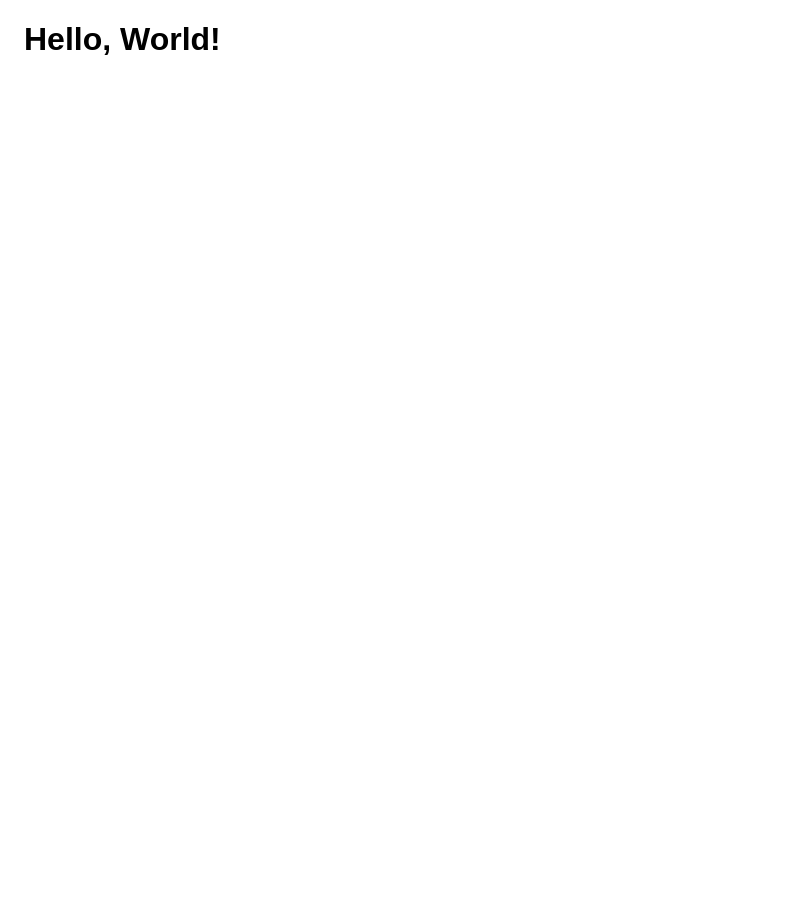
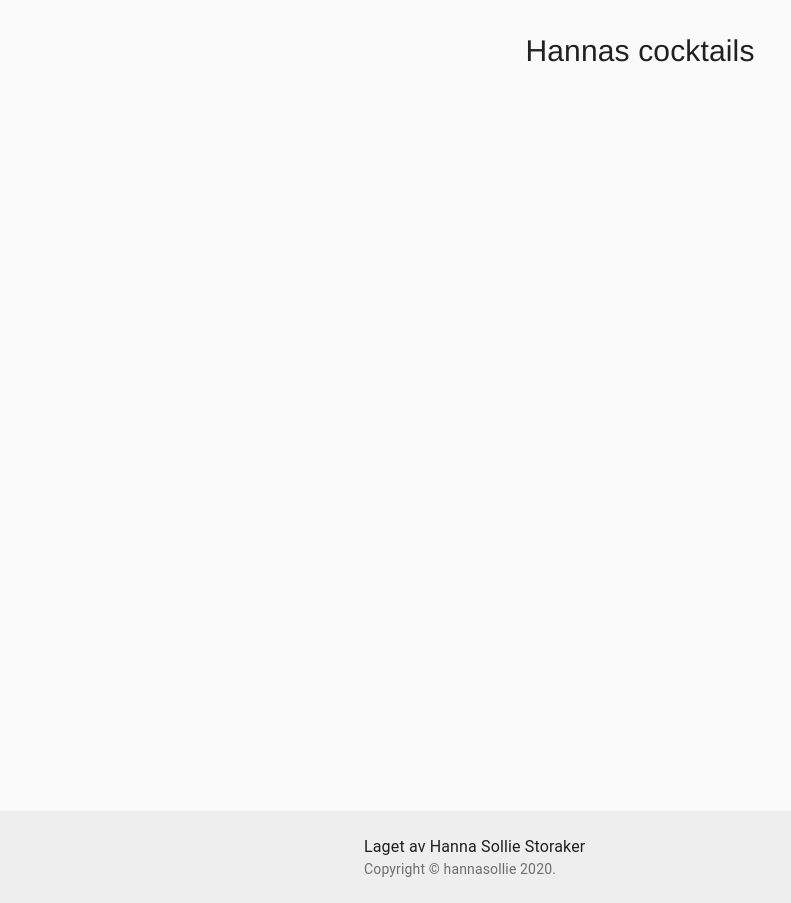
Before and after one commit to hannasollie/Cocktails, a React app: page / in a window 1280 px wide. Shown: the whole page, without its empty margins (0-791 px from the left). Before the commit the page ends 800 px from the top, so only its background shows below. Built offline with nearby package versions, Linux system fonts and the light colour scheme.

Commit message:
its a start

```diff
--- a/src/App.css
+++ b/src/App.css
@@ -1,4 +1,6 @@
 .App {
   margin: 1rem;
-  font-family: Arial, Helvetica, sans-serif;
+  font-family: Helvetica, sans-serif;
+  font-size: 30px;
+  text-align: center;
 }
--- a/src/App.js
+++ b/src/App.js
@@ -1,11 +1,15 @@
 import React, { Component} from "react";
+import StickyFooter from "./StickyFooter";
 import "./App.css";
 
 class App extends Component{
   render(){
     return(
+      <div>
       <div className="App">
-        <h1> Hello, World! </h1>
+        <p>Hannas cocktails</p>
+      </div>
+      <StickyFooter />
       </div>
     );
   }
--- /dev/null
+++ b/src/StickyFooter.js
@@ -0,0 +1,54 @@
+
+import React from 'react';
+import CssBaseline from '@material-ui/core/CssBaseline';
+import Typography from '@material-ui/core/Typography';
+import { makeStyles } from '@material-ui/core/styles';
+import Container from '@material-ui/core/Container';
+import Link from '@material-ui/core/Link';
+
+function Copyright() {
+  return (
+    <Typography variant="body2" color="textSecondary">
+      {'Copyright © '}
+      <Link color="inherit" href="https://material-ui.com/">
+        hannasollie
+      </Link>{' '}
+      {new Date().getFullYear()}
+      {'.'}
+    </Typography>
+  );
+}
+
+const useStyles = makeStyles(theme => ({
+  root: {
+    display: 'flex',
+    flexDirection: 'column',
+    minHeight: '100vh',
+  },
+  main: {
+    marginTop: theme.spacing(8),
+    marginBottom: theme.spacing(2),
+  },
+  footer: {
+    padding: theme.spacing(3, 2),
+    marginTop: 'auto',
+    backgroundColor:
+      theme.palette.type === 'dark' ? theme.palette.grey[800] : theme.palette.grey[200],
+  },
+}));
+
+export default function StickyFooter() {
+  const classes = useStyles();
+
+  return (
+    <div className={classes.root}>
+      <CssBaseline />
+      <footer className={classes.footer}>
+        <Container maxWidth="sm">
+          <Typography variant="body1">Laget av Hanna Sollie Storaker</Typography>
+          <Copyright />
+        </Container>
+      </footer>
+    </div>
+  );
+}
```
Also changed, not shown: package.json (+13 -6 lines), 1 other file (tests, documents, lock files or other folders).
